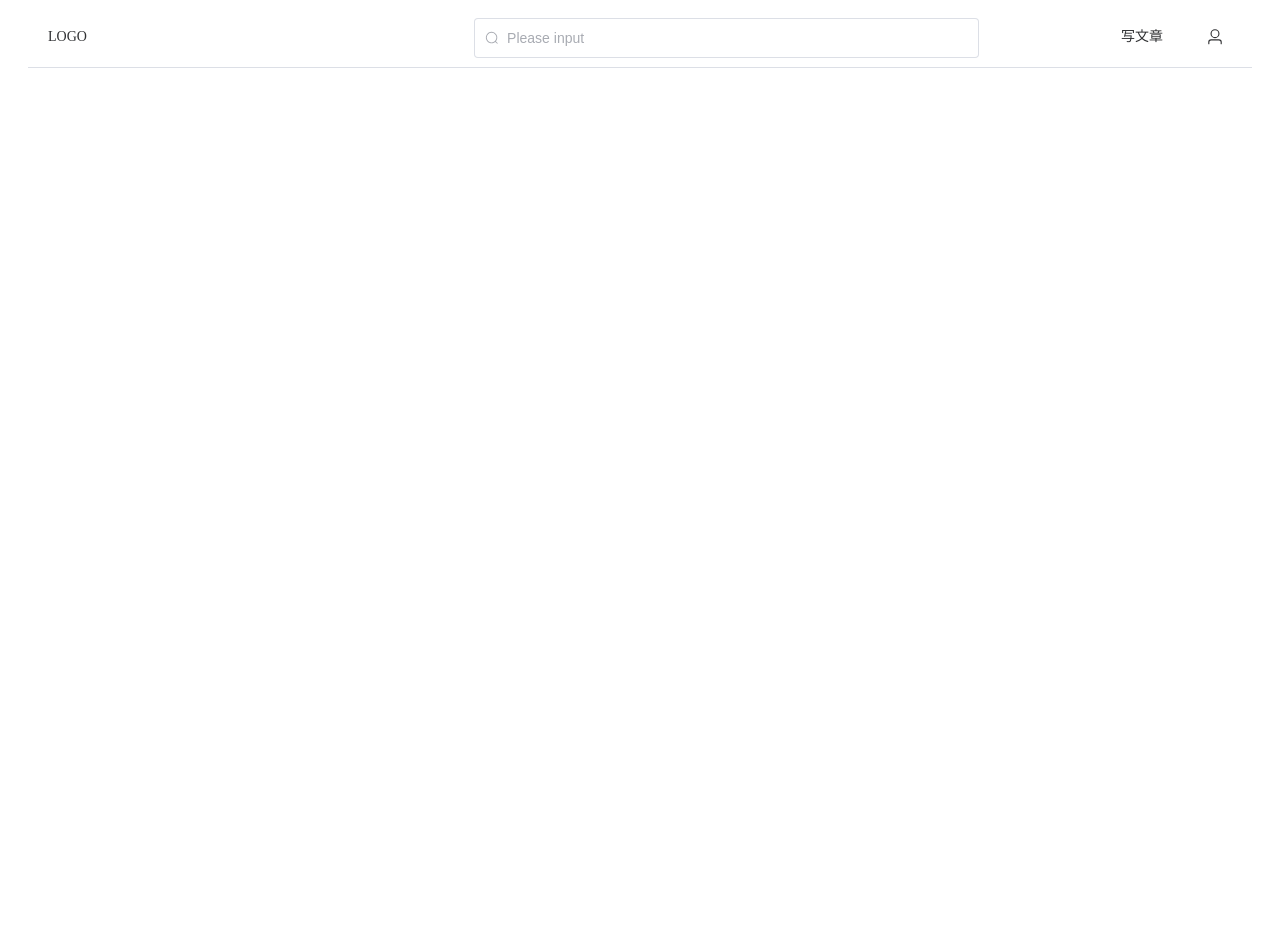
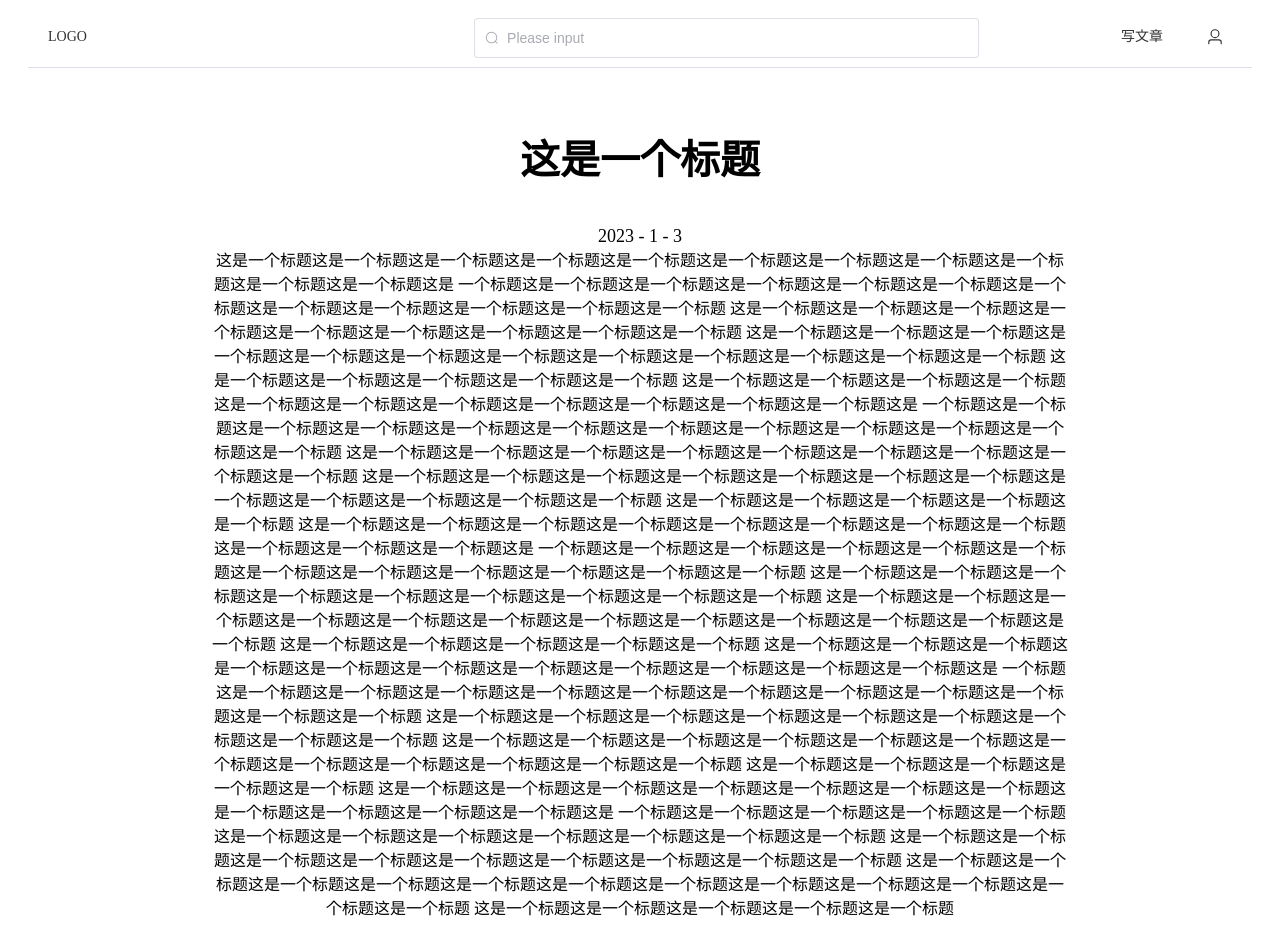
Before and after one commit to JasonLe/Le-Project-Front, a Vue app: page /#/blogDetail/1 in a window 1280 px wide. Before the commit this address had no page. Before the commit the page ends 800 px from the top, so only its background shows below. Built offline with nearby package versions, Linux system fonts and the light colour scheme.

Commit message:
查看文章详情跳转

```diff
--- a/src/components/BlogDetail.vue
+++ b/src/components/BlogDetail.vue
@@ -1,6 +1,6 @@
 <template>
   <div class="blog-detail">
-    <p>blog-detail</p>
+    <p>blog-detail - {{ blogId }}</p>
   </div>
 </template>
 
@@ -9,13 +9,16 @@
 export default {
   name: 'BlogDetail',
   props: {
-    blogs: Array
+    blogId: Number
   },
   data() {
     return {
 
     }
   },
+  mounted(){
+
+  },
   methods() {
 
   }
--- a/src/components/CardItem.vue
+++ b/src/components/CardItem.vue
@@ -1,7 +1,8 @@
 <template>
   <el-row style="text-align: center;justify-content: center;">
     <el-col v-for="(blog, index) in blogs" :key="blog" :span="15">
-      <el-card style="margin: 30px;text-align: center;" :body-style="{ padding: '0px' }" shadow="hover" @click="toDetail(blog.blogId)">
+      <el-card style="margin: 30px;text-align: center;" :body-style="{ padding: '0px' }" shadow="hover"
+        @click="toDetail(blog.blogId)">
         <div style="padding: 14px">
           <span style="font-size: 30px;font-family: Arial, Helvetica, sans-serif;">{{ blog.title }}</span>
           <div class="pub-date">
@@ -32,9 +33,11 @@ export default {
     }
   },
   methods: {
-    toDetail(blogId) {
-      console.log(blogId)
-      this.$router.push('/detail/'+blogId)
+    toDetail(id) {
+      console.log(id)
+      this.$router.push({
+        path: 'blogDetail/blogId='+id,
+      })
     }
   }
 }
--- a/src/router/index.js
+++ b/src/router/index.js
@@ -17,8 +17,8 @@ const routes = [
     component: () => import(/* webpackChunkName: "about" */ '../views/AboutView.vue')
   },
   {
-    path: '/blog',
-    name: 'blog',
+    path: '/blogDetail/:blogId',
+    name: 'blogDetail',
     component: BlogView
   }
 ]
--- a/src/views/BlogView.vue
+++ b/src/views/BlogView.vue
@@ -1,17 +1,50 @@
 <template>
-    <div class="home">
-      <BlogDetail/>
+  <div class="blog-view" style="text-align: center;justify-content: center;">
+    <h1 style="font-size: 40px;">这是一个标题</h1>
+    <span style="font-size: large;">2023 - 1 - 3</span>
+    <div style="margin-left: 15%; margin-right: 15%;">
+      这是一个标题这是一个标题这是一个标题这是一个标题这是一个标题这是一个标题这是一个标题这是一个标题这是一个标题这是一个标题这是一个标题这是
+      一个标题这是一个标题这是一个标题这是一个标题这是一个标题这是一个标题这是一个标题这是一个标题这是一个标题这是一个标题这是一个标题这是一个标题
+      这是一个标题这是一个标题这是一个标题这是一个标题这是一个标题这是一个标题这是一个标题这是一个标题这是一个标题
+      这是一个标题这是一个标题这是一个标题这是一个标题这是一个标题这是一个标题这是一个标题这是一个标题这是一个标题这是一个标题这是一个标题这是一个标题
+      这是一个标题这是一个标题这是一个标题这是一个标题这是一个标题
+      这是一个标题这是一个标题这是一个标题这是一个标题这是一个标题这是一个标题这是一个标题这是一个标题这是一个标题这是一个标题这是一个标题这是
+      一个标题这是一个标题这是一个标题这是一个标题这是一个标题这是一个标题这是一个标题这是一个标题这是一个标题这是一个标题这是一个标题这是一个标题
+      这是一个标题这是一个标题这是一个标题这是一个标题这是一个标题这是一个标题这是一个标题这是一个标题这是一个标题
+      这是一个标题这是一个标题这是一个标题这是一个标题这是一个标题这是一个标题这是一个标题这是一个标题这是一个标题这是一个标题这是一个标题这是一个标题
+      这是一个标题这是一个标题这是一个标题这是一个标题这是一个标题
+      这是一个标题这是一个标题这是一个标题这是一个标题这是一个标题这是一个标题这是一个标题这是一个标题这是一个标题这是一个标题这是一个标题这是
+      一个标题这是一个标题这是一个标题这是一个标题这是一个标题这是一个标题这是一个标题这是一个标题这是一个标题这是一个标题这是一个标题这是一个标题
+      这是一个标题这是一个标题这是一个标题这是一个标题这是一个标题这是一个标题这是一个标题这是一个标题这是一个标题
+      这是一个标题这是一个标题这是一个标题这是一个标题这是一个标题这是一个标题这是一个标题这是一个标题这是一个标题这是一个标题这是一个标题这是一个标题
+      这是一个标题这是一个标题这是一个标题这是一个标题这是一个标题
+      这是一个标题这是一个标题这是一个标题这是一个标题这是一个标题这是一个标题这是一个标题这是一个标题这是一个标题这是一个标题这是一个标题这是
+      一个标题这是一个标题这是一个标题这是一个标题这是一个标题这是一个标题这是一个标题这是一个标题这是一个标题这是一个标题这是一个标题这是一个标题
+      这是一个标题这是一个标题这是一个标题这是一个标题这是一个标题这是一个标题这是一个标题这是一个标题这是一个标题
+      这是一个标题这是一个标题这是一个标题这是一个标题这是一个标题这是一个标题这是一个标题这是一个标题这是一个标题这是一个标题这是一个标题这是一个标题
+      这是一个标题这是一个标题这是一个标题这是一个标题这是一个标题
+      这是一个标题这是一个标题这是一个标题这是一个标题这是一个标题这是一个标题这是一个标题这是一个标题这是一个标题这是一个标题这是一个标题这是
+      一个标题这是一个标题这是一个标题这是一个标题这是一个标题这是一个标题这是一个标题这是一个标题这是一个标题这是一个标题这是一个标题这是一个标题
+      这是一个标题这是一个标题这是一个标题这是一个标题这是一个标题这是一个标题这是一个标题这是一个标题这是一个标题
+      这是一个标题这是一个标题这是一个标题这是一个标题这是一个标题这是一个标题这是一个标题这是一个标题这是一个标题这是一个标题这是一个标题这是一个标题
+      这是一个标题这是一个标题这是一个标题这是一个标题这是一个标题
+    </div>
   </div>
 </template>
 
 <script>
-  // @ is an alias to /src
-  import BlogDetail from '@/components/BlogDetail.vue';
 
 export default {
   name: 'BlogView',
-    components: {
-    BlogDetail
+  created() {
+    this.currentBlogId = this.$route.params.blogId
+    console.log("currentBlogId", this.$route.params.blogId)
+
+    // 调用查看详情接口
+  },
+  data() {
+    return {
     }
+  },
 }
 </script>
```
Lines whose indentation alone changed are shown as unchanged.
